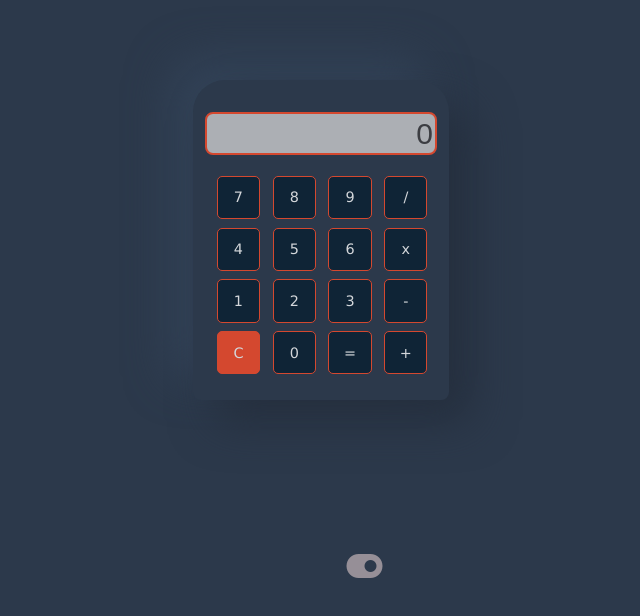
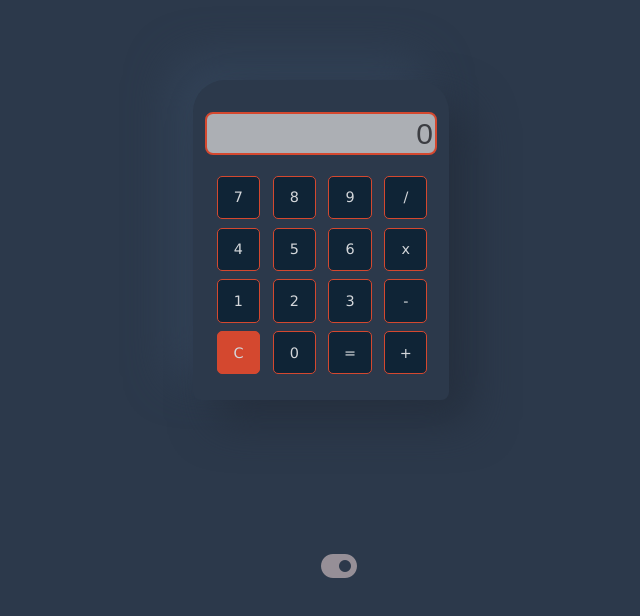
Before and after one commit to fktpolice/fktpolice.github.io, a plain HTML site: page calculadora/index.html in a window 1280 px wide. Shown: the whole page, without its empty margins (319-959 px from the left). Drawn offline with Linux system fonts and the light colour scheme.

Commit message:
Update styles.css

```diff
--- a/calculadora/styles.css
+++ b/calculadora/styles.css
@@ -178,7 +178,7 @@ footer {
         position: relative;
         width: auto;
         height: 1.5em;
-        left: 52vw;
+        left: 50vw;
 
         top: -100px;
     }
```
